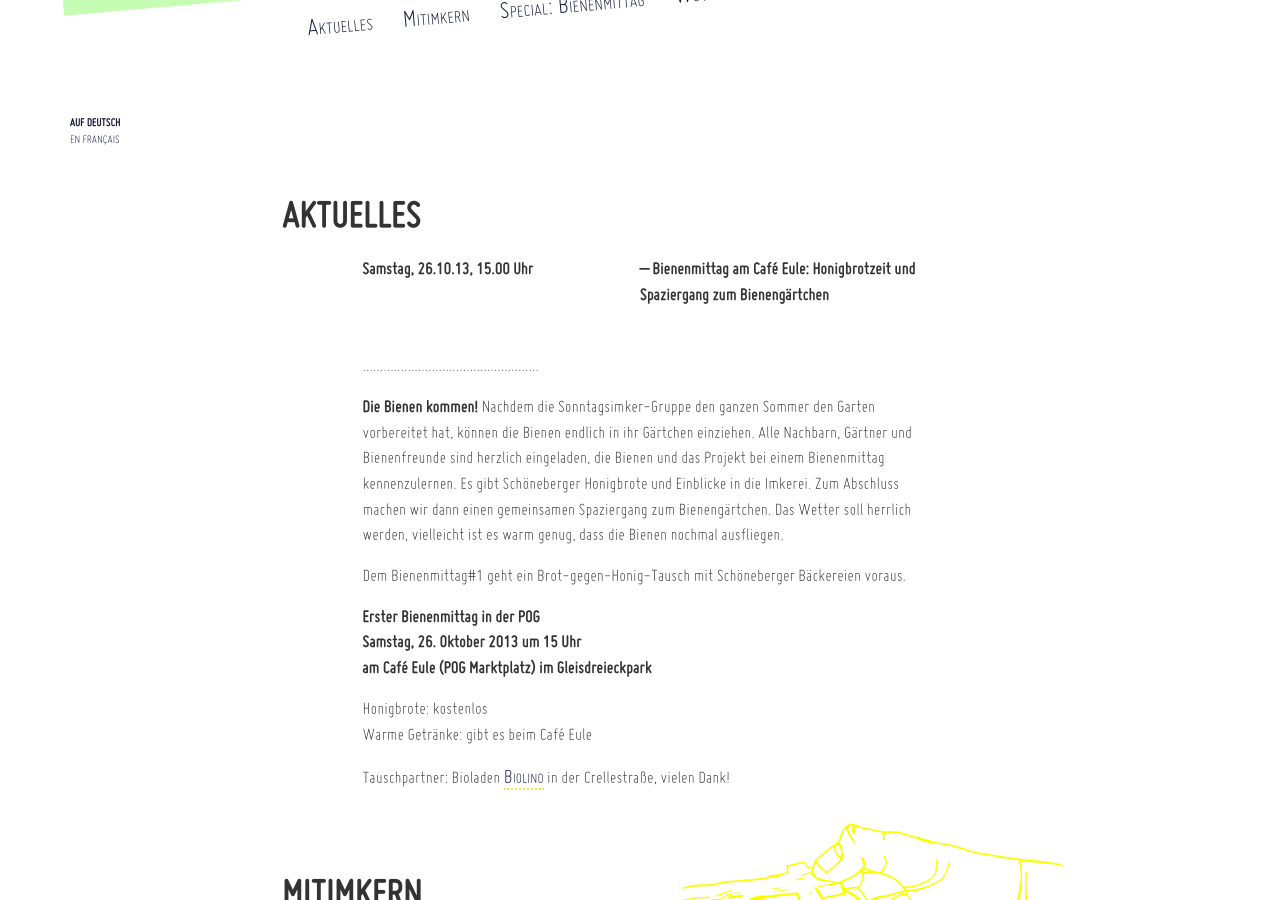
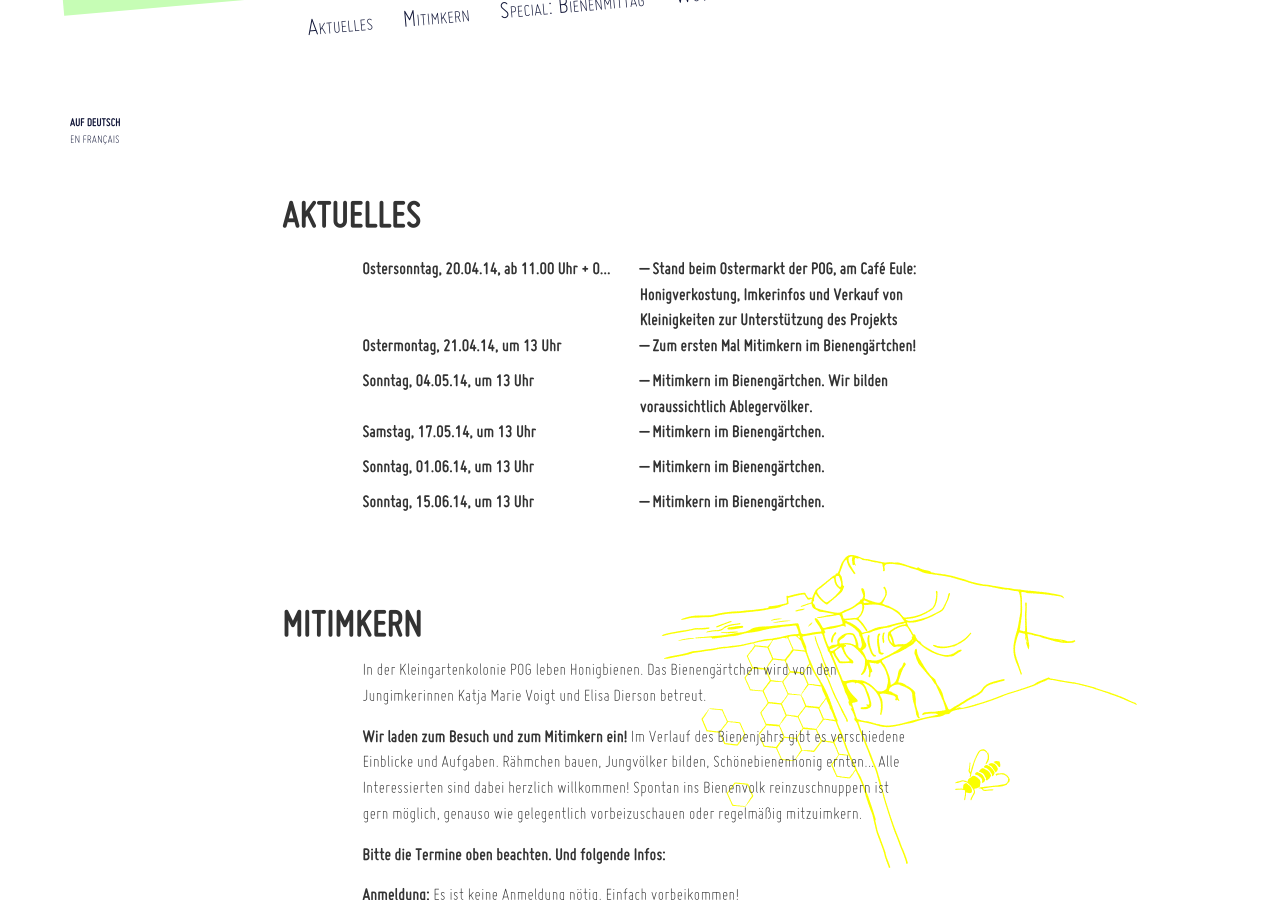
Before and after one commit to dieda/schoeneberg.berlin-bienenstadt.de, a Jekyll site: the page built from index.html, in a window 1280 px wide and 900 px high, scrolled down 289 px. Built offline with Jekyll 4.4.1, drawn with Linux system fonts in a browser that asks for light colours.

Commit message:
Updated index.html // Dates

```diff
--- a/index.html
+++ b/index.html
@@ -31,37 +31,48 @@ nav:
 <dl class="dl-horizontal">
 
   <dt>
-    Samstag, 26.10.13, 15.00 Uhr
+    Ostersonntag, 20.04.14, ab 11.00 Uhr + Ostermontag, 21.04.14, ab 11 Uhr
   </dt>
   <dd>
-    Bienenmittag am Café Eule: Honigbrotzeit und Spaziergang zum Bienengärtchen
+    Stand beim Ostermarkt der POG, am Café Eule: Honigverkostung, Imkerinfos und Verkauf von Kleinigkeiten zur Unterstützung des Projekts
   </dd>
+
+  <dt>
+    Ostermontag, 21.04.14, um 13 Uhr
+  </dt>
+  <dd>
+    Zum ersten Mal Mitimkern im Bienengärtchen!
+  </dd>
+
+  <dt>
+    Sonntag, 04.05.14, um 13 Uhr
+  </dt>
+  <dd>
+    Mitimkern im Bienengärtchen. Wir bilden voraussichtlich Ablegervölker.
+  </dd>
+
+  <dt>
+    Samstag, 17.05.14, um 13 Uhr
+  </dt>
+  <dd>
+    Mitimkern im Bienengärtchen.
+  </dd>
+
+  <dt>
+    Sonntag, 01.06.14, um 13 Uhr
+  </dt>
+  <dd>
+    Mitimkern im Bienengärtchen.
+  </dd>
+
+  <dt>
+    Sonntag, 15.06.14, um 13 Uhr
+  </dt>
+  <dd>
+    Mitimkern im Bienengärtchen.
+  </dd>
+
 </dl>
-<p>
-  <br/>...................................................
-</p>
-<p>
-  <strong>Die Bienen kommen!</strong> Nachdem die Sonntagsimker-Gruppe den ganzen Sommer den Garten vorbereitet hat, können die Bienen endlich in ihr Gärtchen einziehen. Alle Nachbarn, Gärtner und Bienenfreunde sind herzlich eingeladen, die Bienen und das Projekt bei einem Bienenmittag kennenzulernen. Es gibt Schöneberger Honigbrote und Einblicke in die Imkerei. Zum Abschluss machen wir dann einen gemeinsamen Spaziergang zum Bienengärtchen. Das Wetter soll herrlich werden, vielleicht ist es warm genug, dass die Bienen nochmal ausfliegen.
-</p>
-
-<p>
-  Dem Bienenmittag#1 geht ein Brot-gegen-Honig-Tausch mit Schöneberger Bäckereien voraus.
-</p>
-
-<p>
-  <strong>Erster Bienenmittag in der POG</strong><br/>
-  <strong>Samstag, 26. Oktober 2013 um 15 Uhr</strong><br/>
-  <strong>am Café Eule (POG Marktplatz) im Gleisdreieckpark</strong>
-</p>
-
-<p>
-  Honigbrote: kostenlos<br/>
-  Warme Getränke: gibt es beim Café Eule
-</p>
-
-<p>
- Tauschpartner: Bioladen <a href="http://www.biolino.net">Biolino</a> in der Crellestraße, vielen Dank!
-</p>
 
 <h2 id="mitimkern" class="hand-container">
   Mitimkern
```
